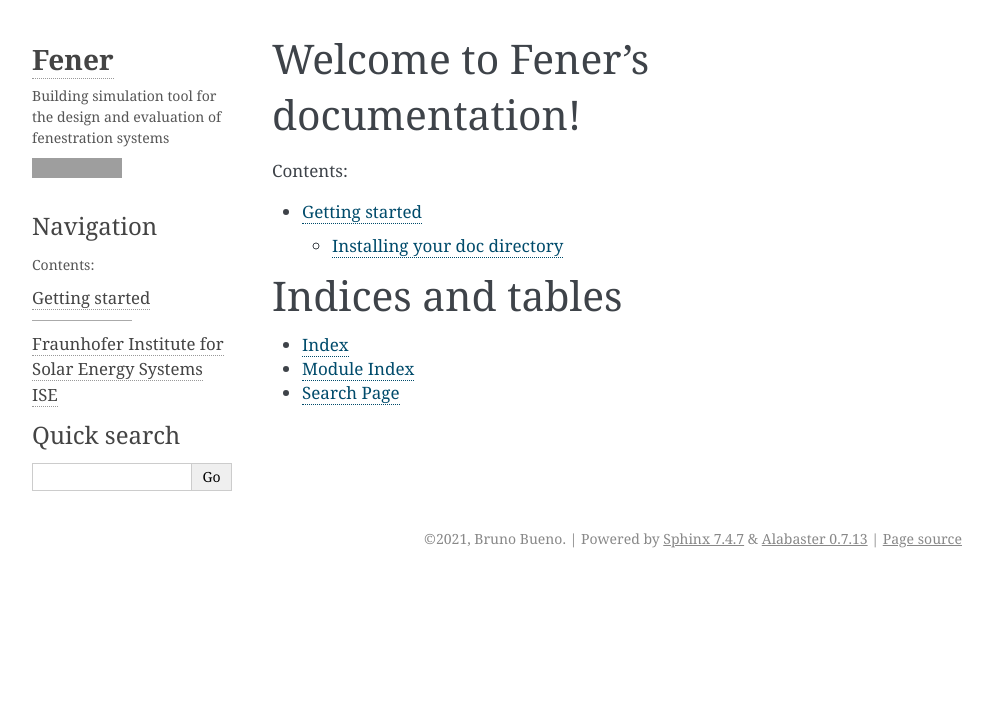
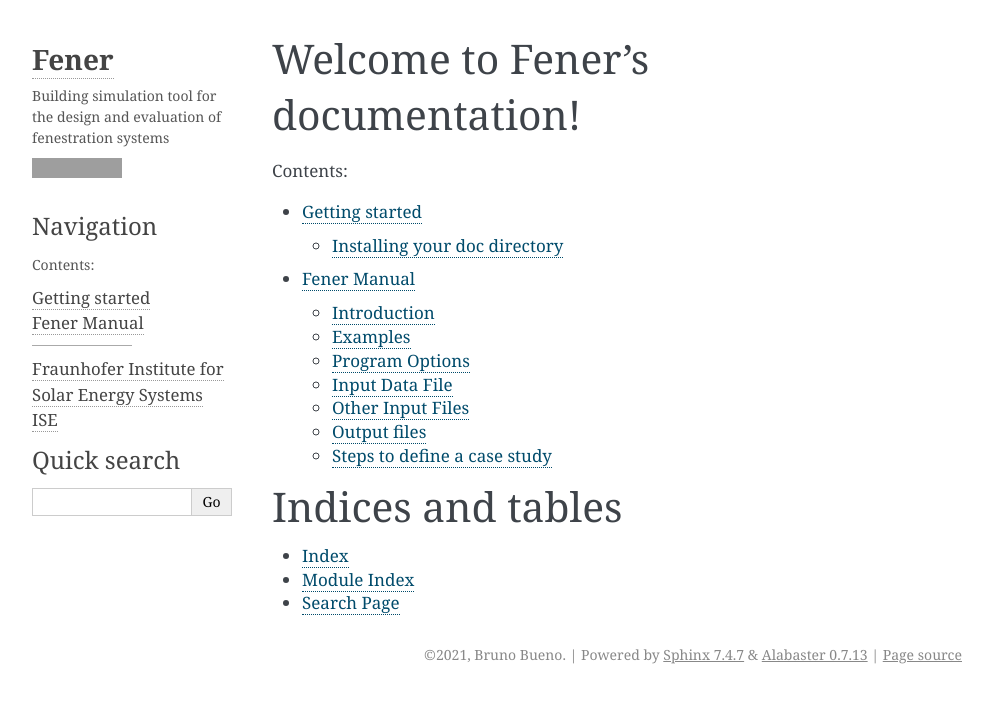
Before and after one commit to bbuenoun/Fener, a Sphinx documentation site: the page built from docs/index.rst, in a window 1280 px wide, cut to the strip 0-703 px from the top of the page. Shown: the whole strip, without its empty margins (148-1141 px from the left). Built offline with Sphinx 7.4.7, drawn with Linux system fonts in a browser that asks for light colours; pages that are not in the unit, such as notebooks, are missing from menus; some of the changed lines change nothing that is shown; grey boxes are pictures that could not be loaded.

Commit message:
add first version of high-level manual for fener

```diff
--- a/docs/index.rst
+++ b/docs/index.rst
@@ -6,6 +6,8 @@ Welcome to Fener's documentation!
    :caption: Contents:
 
    getting_started.rst
+
+   manual.rst
 
    source/modules.rst
 
--- /dev/null
+++ b/docs/manual.rst
@@ -0,0 +1,404 @@
+.. _Fener_manual:
+
+
+***************
+Fener Manual
+***************
+
+.. _introduction:
+
+Introduction
+=============================
+
+Fener evaluates the thermal, daylighting and glare performance of
+complex fenestration systems in office spaces.
+
+Fener uses the Radiance-based three-phase method and bi-directional
+scattering distribution functions (BSDF) to make irradiance and
+illuminance calculations. Glare analysis is performed based on the
+Simplified DGP and Enhanced Simplified DGP methods (the latter is only
+implemented at developer level). Thermal calculations are carried out
+according to the Kuhn2011 model for the heat transfer through the
+window, which additionally requires a U-value and Directional Solar Heat
+Coefficients (DSHGC) as the thermal characterization of a fenestration
+system. Transfer functions and the energy balance method make it
+possible to calculate indoor air temperature and energy loads. Some
+auxiliary programs are also available to calculate BSDF and DSHGC for
+simplified composed of a shading device and a glazing unit. Fener is
+also able to generate an input data file for EnergyPlus and run it,
+using the results of the daylighting calculation.
+
+.. _examples:
+
+Examples
+=============================
+
+For a completely new case study, where also the weather data file is
+used for the first time, a full Fener command would look like::
+
+  > python3 ./src/fener.py {directory_path`/config.fnr -c 20 -meteo -geo -shoeBox -daylight -grid -lightSch -therm -glareSimpl
+
+This case study consists of 20-core simulation from a shoe-box room
+geometry. The program generates the meteorological files, the Radiance
+geometry (including a grid of horizontal photosensors) and the
+three-phase method matrices. The program runs daylight, glare and
+thermal simulations. A schedule of artificial light operation is
+generated and used in the thermal simulation. The program generates an
+input data file (idf) for EnergyPlus and runs it.
+
+Once the meteorological and geometry files are created, running
+variations of the same case study that share these files can be realized
+by running::
+
+  > python3 ./src/fener.py {directory_path`/config.fnr -daylight -grid -lightSch -therm -glareSimpl
+
+On the other hand, if the goal is to perform just a daylight simulation
+for a grid of horizontal photosensors (no thermal or glare
+calculations), the command line is the one below. In this case,
+meteorological files, room geometry and three-phase method matrices have
+already been created from previous simulations::
+
+  > python3 ./src/fener.py {directory_path`/config.fnr -daylight -grid
+
+.. _program_options:
+
+Program Options
+=============================
+
+In the program commands above, :file:`fener.py` is the main routine of the program, which contains calls to all other routines, and :file:`config.fnr` is the input data file. The rest are options of the program described below:
+
+Option :file:`-c` sets the number of cores (processes) to accelerate computation on a shared memory machine. This option is highly recommended to be used when using Radiance (e.g. generation of three-phase method matrices (option :file:`-geo`) or enhanced-DGP glare calculations (option :file:`-glare`).
+
+Option :file:`-meteo` generates required files from the meteorological file. This option must be used when a new meteorological data file is used. Generated files are stored in the same folder as the meteorological file and are available for other simulation with the same meteorological data.
+
+Option :file:`-geo` generates the Radiance geometry and three-phase method matrices of the case study from the program inputs. This option must be used when a new geometry (or a change in the geometry) is specified. The files generated are stored in the folder :file:`workDir/` and are available for other simulations with the same geometry.
+
+Option :file:`-shoeBox` builds a shoe-box geometry (rotatable rectangular space). This option creates a file :file:`surfaces.dat`, which has the multidimensional inputs of opaque surfaces.
+
+Option :file:`-grid` builds a horizontal grid of illuminance sensors. This option must be used combined with the options :file:`-geo` and :file:`-daylight` or with :file:`-geo` and :file:`-df`.
+
+Option :file:`-display` visualizes the geometry using :file:`objline`, radiance quick preview program. Simulation is paused during displaying. This option must be used combined with the option :file:`-geo`.
+
+Option :file:`-daylight` runs a daylighting simulation.
+Without the :file:`-grid` option, a Radiance description of horizontal illuminance sensors must be provided and referred in :file:`config` file.
+
+Option :file:`-lightSch` calculates a schedule of artificial lighting operation from the daylight simulation.
+
+Option :file:`-glareSimpl` runs a glare simulation based on the Simplified-DGP method. The Simplified DGP is proportional to the vertical illuminance at predefined sensor positions.
+A Radiance description of vertical illuminance sensors must be provided and referred in the :file:`config.fnr` file.
+
+Option :file:`-glare` runs a glare simulation based on the Enhanced Simplified DGP method. The glare model requires a Radiance simulation every timestep, which implies a added computational cost to the simulations. A Radiance geometry and material definition of the fenestration system must be provided and referred in the :file:`config.fnr` file.
+
+Option :file:`-therm`runs a thermal simulation. The transient heat transfer through opaque elements (walls, ceiling) is solved based on transfer functions. The heat transfer through fenestration systems is solved based on the Black-Box model (Kuhn et al 2011).
+Angular-dependent g-values or Directional Solar Heat Coefficients (DSHGC) of the fenestration system must be provided and referred in the :file:`config.fnr` file.
+
+Option :file:`-thermComf`, based on the computer model of the standard ASHRAE 55-2010 for thermal comfort. This module calculates a seven-point thermal sensation scale (PMV) and a percentage of dissatisfied occupants (PPD) (ANSI/ASHRAE Standard 55-2010).
+The option :file:`-thermComf` can only be run together with :file:`-therm`.
+
+Option :file:`-df` runs a daylighting factor simulation. The sky distribution for this calculation corresponds to a standard CIE overcast day.
+
+Option :file:`-da` performs a daylight autonomy calculation. This option must be used combined with the option :file:`-daylight`.
+
+Option :file:`-klems` generates a BSDF dataset and angular-dependent layer absortivities of a fenestration system from the BSDF of the individual layers based on the Klems' method. For glazing and perfect diffusive layers (shades), \textbf{Fener` can calculate the BSDF internally. BSDF files are saved according to the paths indicated in the :file:`config.fnr` file.
+
+Option :file:`-outside` includes an outdoor scene in Radiance format in the Daylight matrix calculation. A file containing the outdoor scene must be specified in the :file:`config.fnr` file.
+
+Option :file:`-schCntrl` controls a fenestration system based on a predefined schedule of window construction. The schedule must be specified in the :file:`config.fnr` file.
+
+Option :file:`-mtxCntrl` controls a fenestration system based on a matrix of conditions that depend on internal variables (e.g. indoor temperature, solar radiation on the facade, etc.).
+
+.. _input-data-file:
+
+Input Data File
+=============================
+
+The :file:`config` file is the input data file of Fener. Config files are located in the directory :file:`config.fnr` in the main folder of the program. It is composed of two sections: :file:`PATHS` and :file:`VARIABLES`. It may include comments, prefixed by the character #. Unless otherwise indicated, units are always IS (e.g. m, K, W, etc.). The inputs required by each program option are indicated below.
+
+:file:`PATHS`
+This section of the configuration file tells the program which directories to search for files in which multidimensional inputs are defined. In \textbf{Fener}, multidimensional inputs are always defined in text files. For example, the construction of a wall is a multidimensional input variable that contains the material indexes for each layer of the wall. Multidimensional inputs are the following:
+
+:file:`meteo`
+Meteorological information: air temperature, direct normal solar irradiation, diffuse horizontal solar irradiation, incoming longwave radiation and wind speed.
+
+:file:`input`
+Folder for simulation inputs.
+
+:file:`output`
+Folder for simulation outputs.
+
+:file:`workDir`
+Folder for simulation working files.
+
+:file:`matOpaq`
+Opaque material database.
+
+:file:`constOpaq`
+Construction of opaque areas.
+
+:file:`surf`
+Geometry of the enclosure.
+
+:file:`win`
+Geometry of glazing areas.
+
+:file:`frame`
+Geometry of frames.
+
+:file:`bsdfSys_0`
+BSDF dataset of the fenestration system (as many as window constructions). This information can be generated with option :file:`-klems` or externally with the program WINDOW.
+
+:file:`illuPts`
+Radiance description of horizontal illuminance sensors. Not necessary if :file:`-grid`
+
+:file:`lightCntrl`
+Input parameters for the daylight control of artificial lighting.
+
+:file:`lightSch`
+Operation schedule of artificial lighting.
+
+:file:`calorim_0`
+Calorimetric dataset of the fenestration system. This information can be generated with option :file:`-calorim`
+
+:file:`infSch`
+Operation schedule of infiltration.
+
+:file:`occSch`
+Operation schedule of occupation.
+
+:file:`equipSch`
+Operation schedule of equipment.
+
+:file:`heatSpSch`
+Operation schedule of heating thermal setpoints.
+
+:file:`coolSpSch`
+Operation schedule of cooling thermal setpoints.
+
+:file:`winRad_0`
+Radiance geometry and material of the fenestration system.
+
+:file:`illuVertPts`
+Radiance description of vertical illuminance sensors.
+
+:file:`matGlz`
+Glazing material database.
+
+:file:`matGas`
+Window gas material database.
+
+:file:`matBSDF`
+BSDF layer material database (thermal description).
+
+:file:`constWin`
+Construction of glazing areas.
+
+:file:`absFront_0_0`
+Front absortivity of construction 0 and layer 0 of a fenestration systems. As many as constructions and layers.
+
+:file:`absBack_0_0`
+Back absortivity of construction 0 and layer 0 of a fenestration systems. As many as constructions and layers.
+
+:file:`cntrlMtx`
+Matrix control file. :file:`-mtxCntrl`
+
+:file:`shadingSch`
+Schedule of control states. :file:`-schCntrl`
+
+:file:`outside`
+Radiance definition of an outdoor scene. :file:`-outside`
+
+:file:`VARIABLES`: This section of the configuration file contains all the unidimensional inputs of the program. These are the following:
+
+:file:`lat`
+Site latitude is degrees north (use negative angle for south latitude).
+
+:file:`lon`
+Site longitude is degrees west (use negative angle for east longitude).
+
+:file:`tzone` (e.g. :file:`-15.00`)
+The site standard meridian is degrees west of Greenwich (use negative angle for east).
+
+:file:`iniMonth`
+Begin Month
+
+:file:`iniDay`
+Begin Day of Month
+
+:file:`endMonth`
+End Month
+
+:file:`endDay`
+End Day of Month
+
+:file:`iniDayWeek`
+Day of Week for first of January {1-Monday, 2-Tuesday}
+
+:file:`volume`
+Room volume {m3}
+
+:file:`floorArea`
+Floor area {m2}
+
+:file:`floor` (e.g. :file:`0`)
+Floor surface {id of the surface considered to be the floor, 0-first}
+
+:file:`grndAlb`
+Ground albedo
+
+:file:`numConWin`
+Number of window construction
+
+:file:`powerLight`
+Lights Watts per Zone Floor Area [W/m2]. :file:`-therm`
+
+:file:`airExch`
+Infiltration/ventilation {ACH}. :file:`-therm`
+
+:file:`iniTemp`
+Initial temperature (K). :file:`-therm`
+
+:file:`powerEquip`
+Equipment Watts per Zone Floor Area {W/m2}. :file:`-therm`
+
+:file:`radFracEquip`
+Equipment Fraction Radiant. :file:`-therm`
+
+:file:`powerPeople`
+People Watts per Zone Floor Area {W/m2}. :file:`-therm`
+
+:file:`radFracPeople`
+People Fraction Radiant. :file:`-therm`
+
+:file:`radFracLight`
+Lights Fraction Radiant. :file:`-therm`
+
+:file:`numPhotosensX`
+Grid of photosensors: number of sensors along the length of the floor surface. :file:`-grid`
+
+:file:`numPhotosensY`
+grid of photosensors: number of sensors along the width of the floor surface. :file:`-grid`
+
+:file:`photosensHeight`
+grid of photosensors: height of sensors from Radiance coordinate reference (i.e. thickness of floor + distance from floor). :file:`-grid`
+
+:file:`gridXOffset`
+X-offset for photosensor grid (distance from the inner surface of east and west walls). :file:`-grid`
+
+:file:`gridYOffset`
+Y-offset for photosensor grid (distance from the inner surface of south and north walls). :file:`-grid`
+
+:file:`rotAng`
+Building orientation (relative to true north {deg}, clockwise is negative)
+
+:file:`length`
+Zone length (East-West Axis [m]) (outer perimeter). :file:`-shoeBox`
+
+:file:`width`
+Zone width (North-South Axis [m]) (outer perimeter). :file:`-shoeBox`
+
+:file:`height`
+Ceiling Height [m] (outer perimeter). :file:`-shoeBox`
+
+:file:`albWall`
+Wall albedo. :file:`-shoeBox`
+
+:file:`albCeiling`
+Ceiling albedo. :file:`-shoeBox`
+
+:file:`albFloor`
+Floor albedo. :file:`-shoeBox`
+
+:file:`bcSouth`
+Boundary condition southWall {0-interior,1-exterior}. :file:`-shoeBox`
+
+:file:`bcEast`
+Boundary condition eastWall {0-interior,1-exterior}. :file:`-shoeBox`
+
+:file:`bcNorth`
+Boundary condition northWall {0-interior,1-exterior}. :file:`-shoeBox`
+
+:file:`bcWest`
+Boundary condition westWall {0-interior,1-exterior}. :file:`-shoeBox`
+
+:file:`bcCeiling`
+Boundary condition ceiling {0-interior,1-exterior}. :file:`-shoeBox`
+
+:file:`bcFloor`
+Boundary condition floor {0-interior,1-exterior}. :file:`-shoeBox`
+
+:file:`conSouth`
+Construction ID southWall. \seealso{construction}. :file:`-shoeBox`
+
+:file:`conEast`
+Construction ID eastWall. :file:`-shoeBox`
+
+:file:`conNorth`
+Construction ID northWall. :file:`-shoeBox`
+
+:file:`conWest`
+Construction ID westWall. :file:`-shoeBox`
+
+:file:`conCeiling`
+Construction ID ceiling. :file:`-shoeBox`
+
+:file:`conFloor`
+Construction ID floor. :file:`-shoeBox`
+
+:file:`numPanes`
+Number of window panes. :file:`-klems`
+
+:file:`numBsdfLay`
+Number of BSDF layers. :file:`-klems`
+
+:file:`conOpen`
+Construction of open position. :file:`-mtxCntrl`
+
+.. _other-input-files:
+
+Other Input Files
+=============================
+
+.. _meteorological-data:
+
+Meteorological data
+-----------------
+
+.. _geometry:
+
+Geometry
+-----------------
+
+.. _material_database:
+
+Material database
+-----------------
+
+.. _constructions:
+
+Constructions
+-----------------
+
+.. _artificial_lighting_control:
+
+Artificial lighting control
+-----------------
+
+.. _schedules:
+
+Schedules
+-----------------
+
+.. _shading-control:
+
+Shading Control
+-----------------
+
+.. _output-files:
+
+Output files
+=============================
+
+.. _tutorial:
+
+Steps to define a case study
+=============================
```
